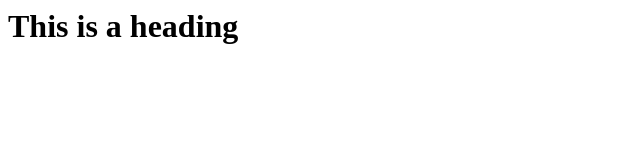
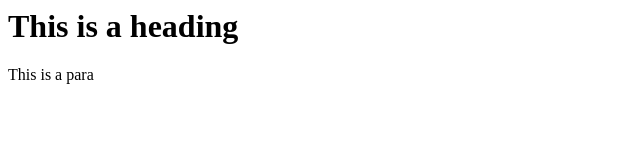
Before and after one commit to jagdeep1001/git-test, a website: page index.html in a window 1280 px wide. Shown: the full height of the page, 0-640 px from the left. Drawn offline with Linux system fonts and the light colour scheme.

Commit message:
new commit

```diff
--- a/index.html
+++ b/index.html
@@ -4,5 +4,6 @@
 </head>
 <body>
 <h1>This is a heading</h1>
+<p> This is a para</p>
 </body>
 </html>
```
Also changed, not shown: package.json (added, +24 -0 lines), 2 other files.
